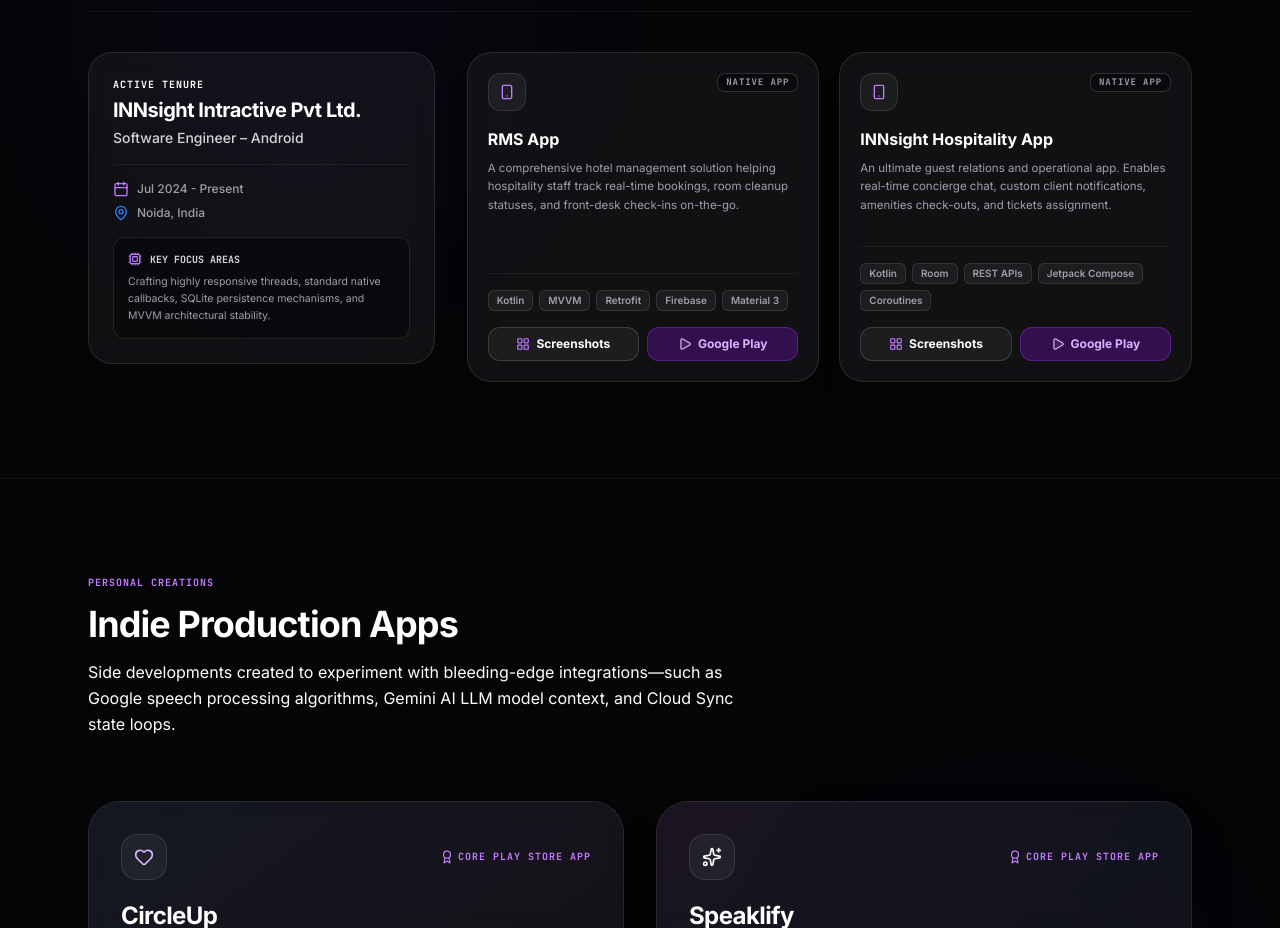
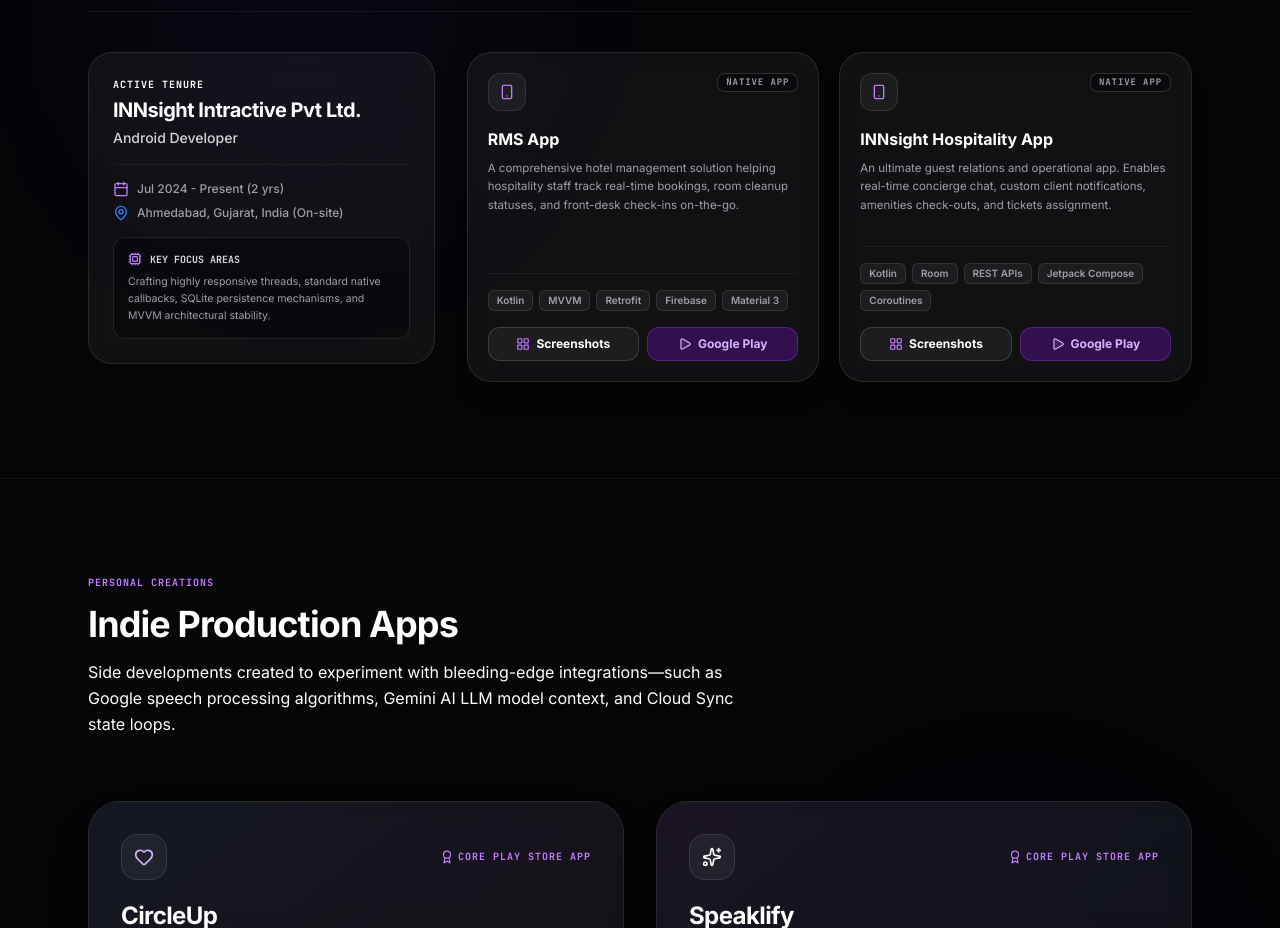
Before and after one commit to themanojkr/Portfolio, a React (Vite) app: page / in a window 1280 px wide. Shown: the part 2960-3888 px from the top of the page. Built offline with nearby package versions, Linux system fonts and the light colour scheme.

Commit message:
Update job details for Android Developer roles

```diff
--- a/src/data.ts
+++ b/src/data.ts
@@ -56,9 +56,25 @@
     id: "innsight",
     name: "INNsight",
     fullName: "INNsight Intractive Pvt Ltd.",
-    location: "Noida, India",
-    role: "Software Engineer – Android",
-    period: "Jul 2024 - Present",
+    location: "Ahmedabad, Gujarat, India (On-site)",
+    role: "Android Developer",
+    period: "Jul 2024 - Present (2 yrs)",
+    roles: [
+      { title: "Android Developer", period: "Jul 2025 - Present" },
+      { title: "Jr Android Developer", period: "Jul 2024 - Sep 2025" }
+    ],
+    summary: "As a Software Engineer – Android at INNsight, I play a key role in developing, optimizing, and deploying Android applications designed for the hospitality industry. My responsibilities include feature development, performance improvements, and integrating critical services to ensure smooth functionality and a high-quality user experience.",
+    focusAreas: "Designing dynamic hotel PMS modules, secure custom authentication systems, robust offline sync with Room, and stable REST API integration.",
+    responsibilities: [
+      "End-to-End App Development: Designing, building, and deploying apps from the ground up, with a focus on architecture, feature implementation, and rigorous testing.",
+      "Custom Authentication: Implementing a custom authentication system for secure login and session management, ensuring seamless and secure user access across the application.",
+      "Firebase Integration: Utilizing Firebase services such as Crashlytics to monitor real-time app stability and App Distribution to manage rapid beta delivery.",
+      "API Integration: Seamlessly integrating custom-built RESTful APIs to enable secure and efficient data exchange, ensuring smooth cross-device functionality.",
+      "Feature Development: Building key features including property management, rate optimization, channel management, and facility management to improve hotel and resort operations.",
+      "Performance and Code Optimization: Continuously improving app performance by optimizing algorithms, reducing memory footprints, and enhancing UI responsiveness.",
+      "Testing and Debugging: Conducting comprehensive testing to ensure app compatibility, stability, and high performance across varied device models.",
+      "Deployment on Play Store: Managing the deployment of apps to the Google Play Store, ensuring full compliance with all publishing guidelines."
+    ],
     projects: [
       {
         id: "rms-app",
@@ -82,9 +98,20 @@
     id: "beetonz",
     name: "Beetonz Infotech",
     fullName: "Beetonz Infotech",
-    location: "Surat, Gujarat",
-    role: "Software Engineer – Android",
-    period: "May 2023 - Jul 2024",
+    location: "Gujarat, India (On-site)",
+    role: "Android Developer",
+    period: "May 2023 - Jul 2024 (1 yr 3 mos)",
+    roles: [
+      { title: "Android Developer", period: "May 2023 - Jul 2024" }
+    ],
+    summary: "I've been an Android Developer at Beetonz Infotech for over a year, where I develop mobile apps using Kotlin and Java. My responsibilities include building the app's logic, implementing designs, and testing the app on various Android devices to ensure it works smoothly.",
+    focusAreas: "Integrating CameraX & Camera2 APIs, implementing ARCore spatial tools, configuring offline security vaults, and refining multi-device layouts.",
+    responsibilities: [
+      "End-to-End App Delivery: Delivering multiple full-lifecycle Android applications end-to-end, from custom UI/UX implementation to final Play Store deployment.",
+      "Firebase Integrations: Implementing Firebase Authentication, Firestore, and Cloud Messaging (FCM) to power real-time notifications and secure user logins.",
+      "Code Refactoring: Modernizing legacy codebases by adopting modern Jetpack libraries to significantly enhance application performance and code maintainability.",
+      "Agile Collaboration: Actively collaborating in fast-paced Agile sprint teams to identify bugs, brainstorm improvements, and resolve production issues."
+    ],
     projects: [
       {
         id: "gps-camera",
```
